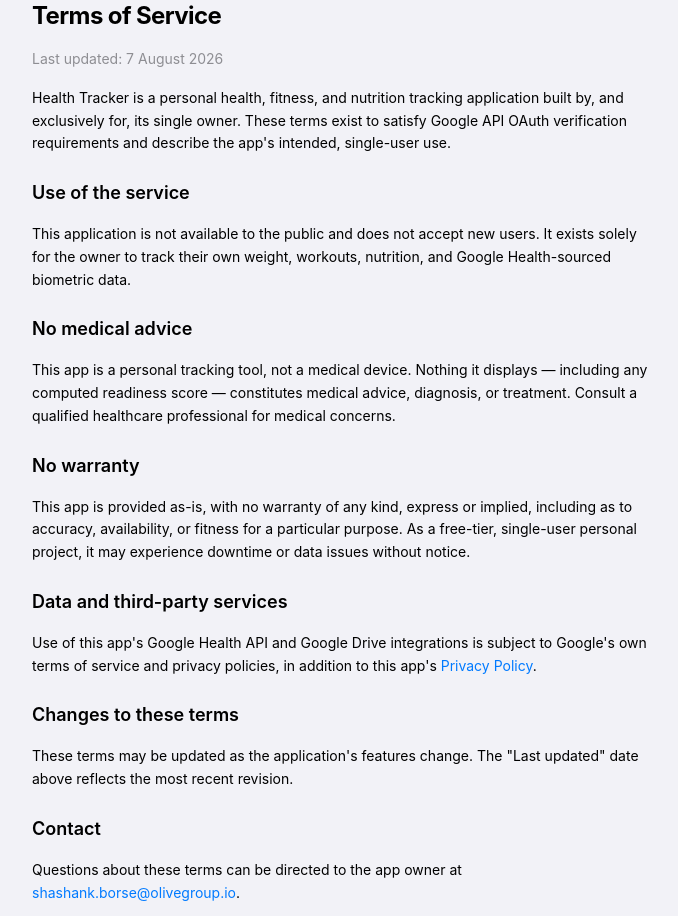
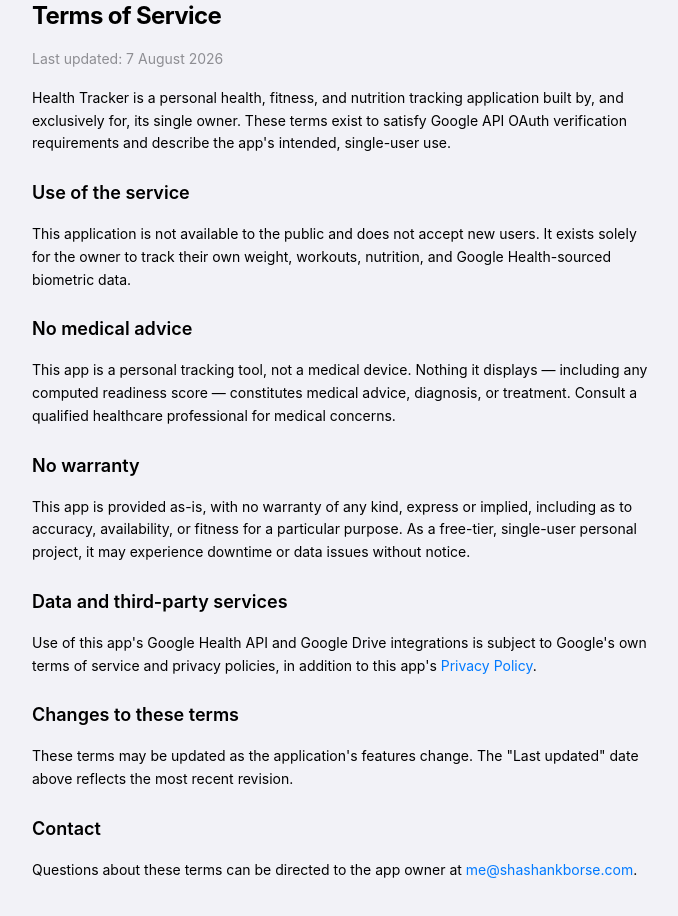
Before and after one commit to shashankborse/health-tracker-app, a Next.js app: page /terms in a window 1280 px wide. Shown: the whole page, without its empty margins (296-974 px from the left). After the commit the page ends 894 px from the top, so only its background shows below. Built offline with nearby package versions, Linux system fonts and the light colour scheme.

Commit message:
Updated email address

```diff
--- a/src/app/terms/page.tsx
+++ b/src/app/terms/page.tsx
@@ -59,8 +59,8 @@
       <h2 className="mt-2 text-lg font-semibold">Contact</h2>
       <p>
         Questions about these terms can be directed to the app owner at{" "}
-        <a href="mailto:shashank.borse@olivegroup.io" style={{ color: "var(--accent)" }}>
-          shashank.borse@olivegroup.io
+        <a href="mailto:me@shashankborse.com" style={{ color: "var(--accent)" }}>
+          me@shashankborse.com
         </a>
         .
       </p>
```
